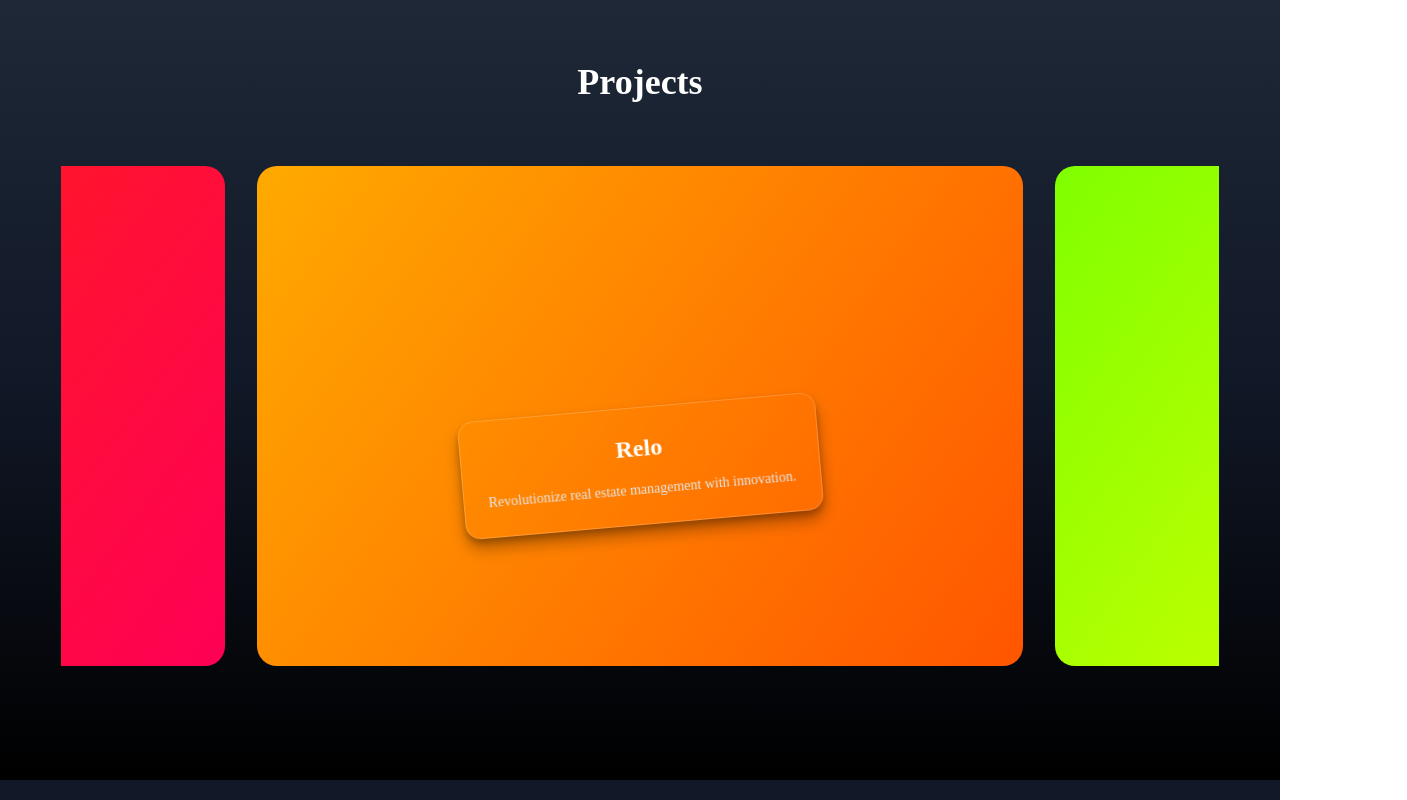
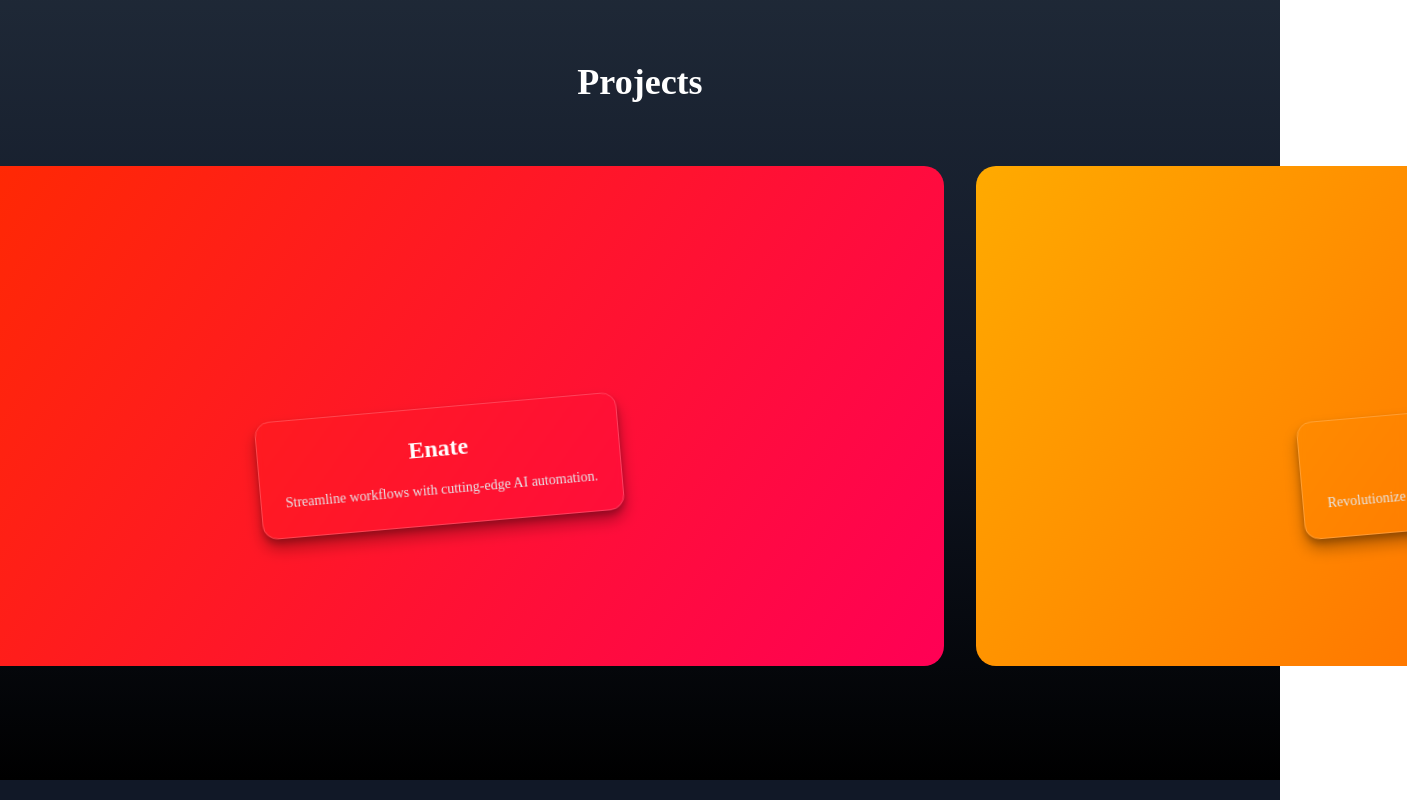
Before and after one commit to Aviral0702/Portfolio-final, a React (Vite) app: page / in a window 1280 px wide. Shown: the part 3220-4020 px from the top of the page, 1407 px wide, since content can reach past the window. Built offline with nearby package versions, Linux system fonts and the light colour scheme; no server answers.

Commit message:
added sections-navigator

```diff
--- a/src/Sections/Contact.jsx
+++ b/src/Sections/Contact.jsx
@@ -39,7 +39,7 @@ const Contact = () => {
 
   return (
     <div
-      id="home"
+      id="contact"
       className="section bg-gray-900 text-white flex flex-col justify-center p-10"
     >
       <h1 className="text-6xl mb-8 text-center">Contact</h1>
--- a/src/Sections/Experience.jsx
+++ b/src/Sections/Experience.jsx
@@ -1,7 +1,7 @@
 import React from 'react';
 
 const Experience = () => (
-  <div id="home" className="section bg-gray-900 text-white flex items-center justify-center">
+  <div id="experience" className="section bg-gray-900 text-white flex items-center justify-center">
     <h1 className="text-4xl">Experience</h1>
   </div>
 );
--- a/src/Sections/Home.jsx
+++ b/src/Sections/Home.jsx
@@ -5,7 +5,7 @@ import Typewriter from "typewriter-effect";
 import { Button } from "flowbite-react";
 import Resume from "../assets/resume/Aviral_asthana_Cl.pdf";
 const Home = () => (
-  <div className="relative min-h-screen w-full overflow-hidden group">
+  <div id="home" className="relative min-h-screen w-full overflow-hidden group">
     <div className="absolute inset-0 w-full h-full transition-all duration-500 group-hover:blur-sm">
       <img
         src={bg}
--- a/src/Sections/Projects.jsx
+++ b/src/Sections/Projects.jsx
@@ -24,11 +24,53 @@ const Projects = () => {
       hueB: 90,
       link: "https://x.com",
     },
+    {
+      title: "Relo",
+      description: "Revolutionize real estate management with innovation.",
+      hueA: 20,
+      hueB: 40,
+      link: "https://facebook.com",
+    },
+    {
+      title: "Another Project",
+      description: "Innovative project for better user experiences.",
+      hueA: 60,
+      hueB: 90,
+      link: "https://x.com",
+    },
+    {
+      title: "Another Project",
+      description: "Innovative project for better user experiences.",
+      hueA: 60,
+      hueB: 90,
+      link: "https://x.com",
+    },
+    {
+      title: "Another Project",
+      description: "Innovative project for better user experiences.",
+      hueA: 60,
+      hueB: 90,
+      link: "https://x.com",
+    },
+    {
+      title: "Another Project",
+      description: "Innovative project for better user experiences.",
+      hueA: 60,
+      hueB: 90,
+      link: "https://x.com",
+    },
+    {
+      title: "Another Project",
+      description: "Innovative project for better user experiences.",
+      hueA: 60,
+      hueB: 90,
+      link: "https://x.com",
+    },
   ];
 
   return (
     <div
-      id="home"
+      id="projects"
       className="section bg-gradient-to-b from-gray-800 via-gray-900 to-black text-white flex flex-col items-center justify-center min-h-screen"
     >
       <h1 className="text-4xl font-bold text-center mb-8">Projects</h1>
@@ -109,8 +151,9 @@ const carouselContainer = {
   scrollSnapType: "x mandatory",
   scrollbarWidth: "none",
   msOverflowStyle: "none",
-  justifyContent: "center",
+  justifyContent: "flex-start",
   alignItems: "center",
+  paddingLeft: "4rem", // Ensures the first project is fully visible
 };
 
 const cardContainer = {
```
